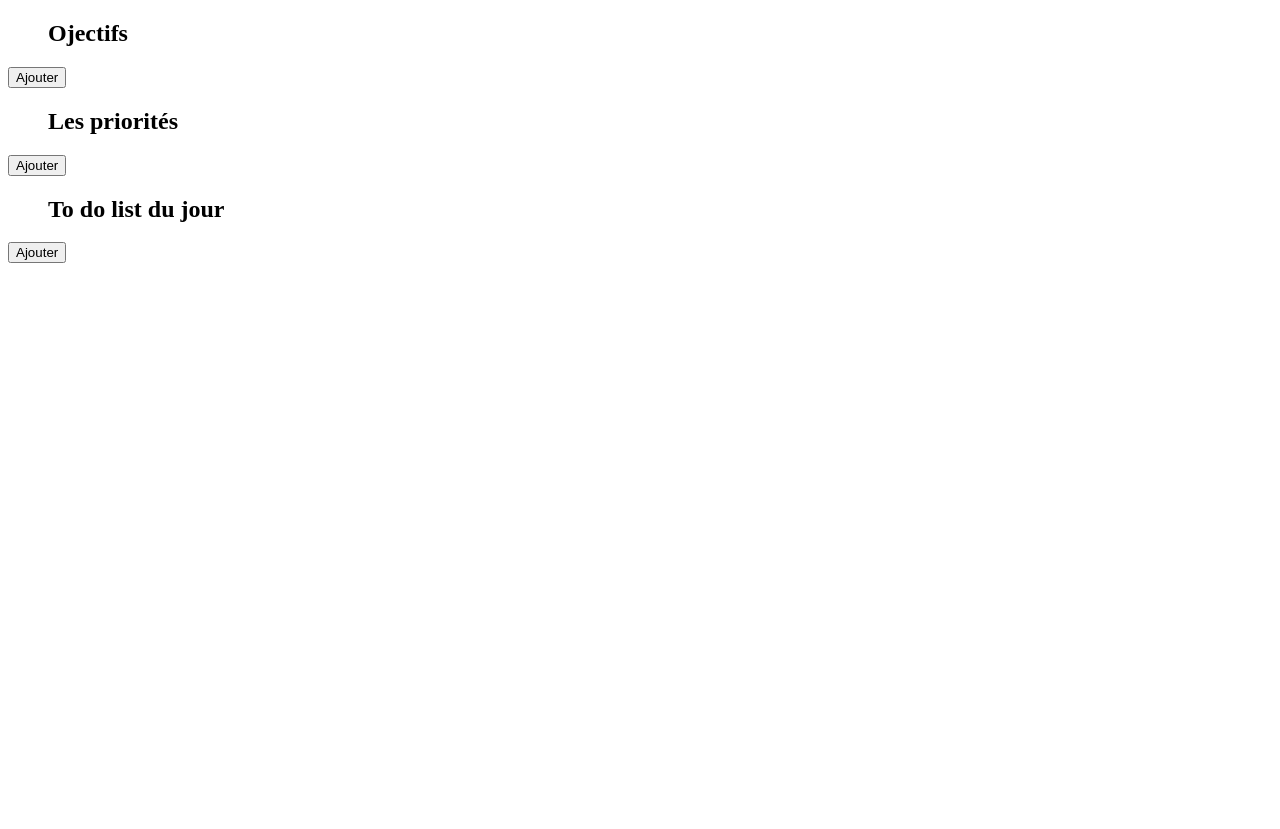
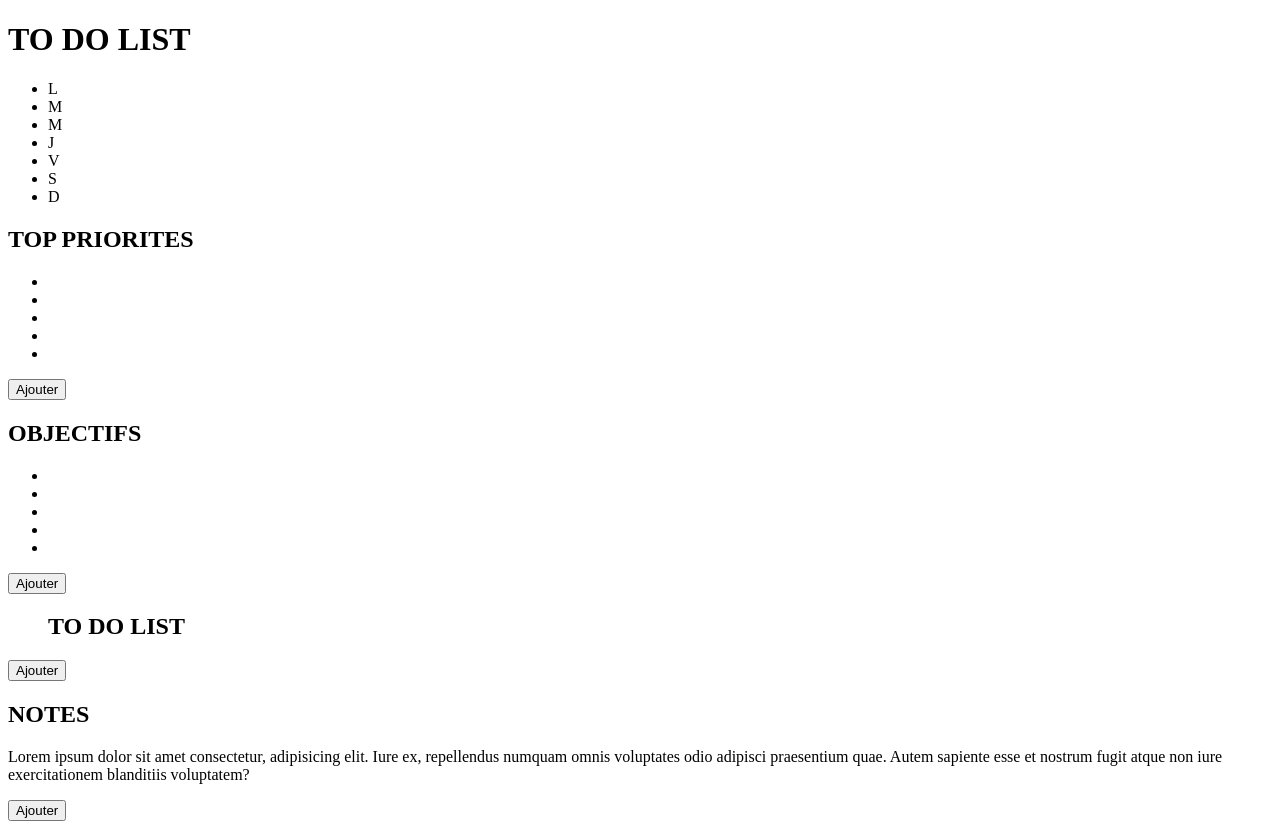
Before and after one commit to maldonae/Todolist, a plain HTML site: page index.html in a window 1280 px wide. Before the commit the page ends 800 px from the top, so only its background shows below. Drawn offline with Linux system fonts and the light colour scheme.

Commit message:
rajout des listes à puces et insertion du paragraphe dans les notes

```diff
--- a/index.html
+++ b/index.html
@@ -1,42 +1,71 @@
 <!DOCTYPE html>
 <html lang="en">
   <head>
-    <meta charset="UTF-8">
-    <meta name="viewport" content="width=device-width, initial-scale=1.0">
-    <link rel="stylesheet" href="styles.css">
-    <link rel="stylesheet" href="desktop.css">
-    <link rel="stylesheet" href="tablette.css">
+    <meta charset="UTF-8" />
+    <meta name="viewport" content="width=device-width, initial-scale=1.0" />
+    <link rel="stylesheet" href="styles.css" />
+    <link rel="stylesheet" href="desktop.css" />
+    <link rel="stylesheet" href="tablette.css" />
     <title>To do list</title>
   </head>
   <body>
     <header>
-
+      <h1>TO DO LIST</h1>
+      <nav>
+        <ul>
+          <li>L</li>
+          <li>M</li>
+          <li>M</li>
+          <li>J</li>
+          <li>V</li>
+          <li>S</li>
+          <li>D</li>
+        </ul>
+      </nav>
     </header>
     <main>
       <section id="lists-container">
         <article>
+          <h2 class="list-title">TOP PRIORITES</h2>
           <ul class="list">
-                    <h2 class="list-title">Ojectifs</h2>
+            <li></li>
+            <li></li>
+            <li></li>
+            <li></li>
+            <li></li>
+          </ul>
+          <button>Ajouter</button>
+        </article>
+        <article>
+          <h2 class="list-title">OBJECTIFS</h2>
+          <ul class="list">
+            <li></li>
+            <li></li>
+            <li></li>
+            <li></li>
+            <li></li>
           </ul>
           <button>Ajouter</button>
         </article>
         <article>
           <ul class="list">
-                    <h2 class="list-title">Les priorités</h2>
+            <h2 class="list-title">TO DO LIST</h2>
           </ul>
           <button>Ajouter</button>
         </article>
         <article>
-                <ul class="list">
-                    <h2 class="list-title">To do list du jour</h2>
-                </ul>
+          <h2 class="list-title">NOTES</h2>
+          <p>
+            Lorem ipsum dolor sit amet consectetur, adipisicing elit. Iure ex,
+            repellendus numquam omnis voluptates odio adipisci praesentium quae.
+            Autem sapiente esse et nostrum fugit atque non iure exercitationem
+            blanditiis voluptatem?
+          </p>
           <button>Ajouter</button>
         </article>
       </section>
     </main>
-    <footer>
-
-    </footer>
+    <footer></footer>
     <script src="script.js"></script>
   </body>
 </html>
```
Lines whose indentation alone changed are shown as unchanged.
